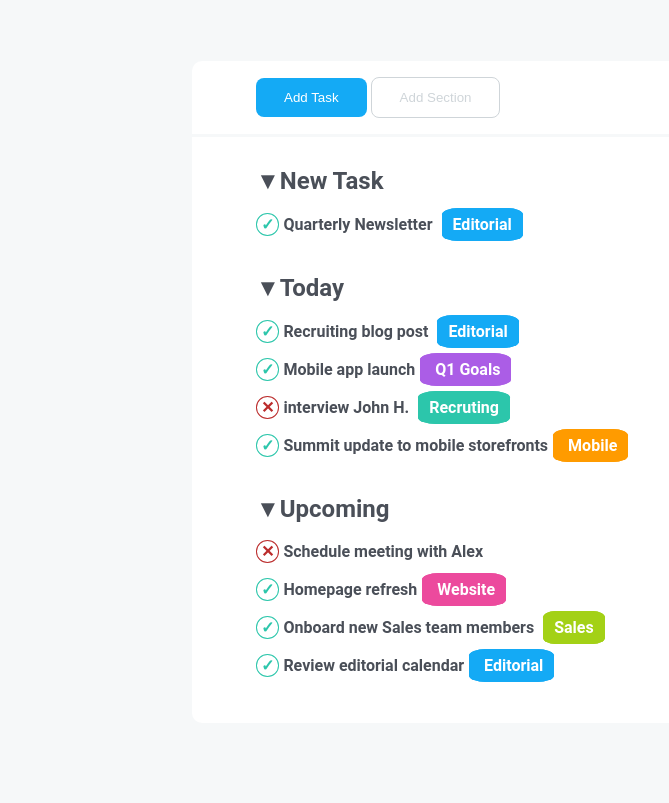
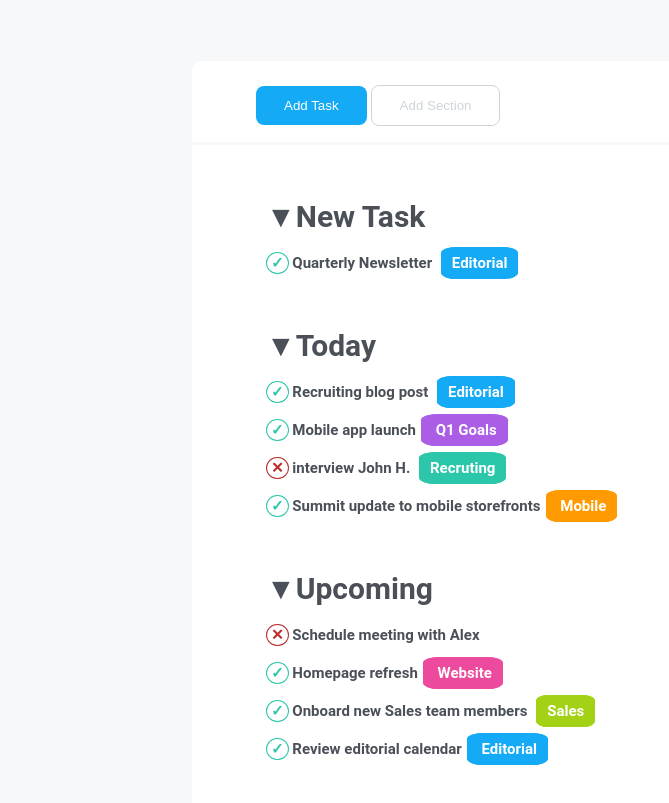
Before and after one commit to GabriPini/html-css-toboolist, a plain HTML site: page index.html in a window 1280 px wide. Shown: the part 115-918 px from the top of the page, without its empty margins (0-669 px from the left). Before the commit the page ends 838 px from the top, so only its background shows below. Drawn offline with Linux system fonts and the light colour scheme.

Commit message:
change div with list

```diff
--- a/css/style.css
+++ b/css/style.css
@@ -38,8 +38,7 @@ main{
     border-top-left-radius: 10px;
     border-top-right-radius: 10px;
     padding-left: 4rem;
-    padding-top: 1,5rem;
-
+    padding-top: 1.5rem;
     background-color: white;
 
 }
@@ -63,6 +62,19 @@ main{
 
 }
 
+ul{
+  list-style-type: none;
+  padding-left: 10px;
+}
+
+li{
+  margin-top: 20px;
+  font-size: 15px;
+}
+.subtitle{
+  font-size: 30px;
+}
+
 .tasks{
     font-family: 'Roboto', sans-serif;;
     font-weight: 600;
@@ -70,7 +82,7 @@ main{
     border-bottom-left-radius: 10px;
     border-bottom-right-radius: 10px;
     padding-left: 4rem;
-    padding-top: 1,5rem;
+    padding-top: 1.5rem;
     padding-bottom: 3rem;
     background-color: white;
     color: #4A4F58;
--- a/index.html
+++ b/index.html
@@ -25,40 +25,48 @@
         <!-- task -->
         <div class="tasks">
             <div class="new_task">
-                <h2>&#x25BC;New Task</h2>
-                <span class="circle-checkmark">✓</span>
-                <span>Quarterly Newsletter <span class="Contenit">Editorial</span></span>
+                <ul>
+                    <li class="subtitle">&#x25BC;New Task</li>
+                  <li> <span class="circle-checkmark">✓</span>
+                   Quarterly Newsletter <span class="Contenit">Editorial</span></span>
+                  </li>
+                </ul>
             </div>
 
 
-            <div class="today">
-                <h2>&#x25BC;Today</h2>
-                <span class="circle-checkmark">✓</span>
-                <span>Recruiting blog post <span class="Contenit"> Editorial</span></span><br><br>
-                <span class="circle-checkmark">✓</span>
+
+           <div class="today">
+            <ul>
+                <li class="subtitle">&#x25BC;Today</li>
+                 <li><span class="circle-checkmark">✓</span>
+                <span>Recruiting blog post <span class="Contenit"> Editorial</span></span></li>
+                <li><span class="circle-checkmark">✓</span>
                 <span>Mobile app launch<span class="Contenit1"> Q1 Goals</span></span>
-                <br><br>
-                <span class="circle-ballot">&#10005;</span>
+                </li>
+                <li><span class="circle-ballot">&#10005;</span>
                 <span>interview John H. <span class="Contenit2"> Recruting</span></span>
-                <br><br>
-                <span class="circle-checkmark">✓</span>
+                </li>
+                <li><span class="circle-checkmark">✓</span>
                 <span>Summit update to mobile storefronts<span class="Contenit3"> Mobile</span></span>
-            </div>
+            </ul>
+           </div>
 
-            <div class="upcoming">
-                <h2>&#x25BC;Upcoming</h2>
-                <span class="circle-ballot">&#10005;</span>
-                <span>Schedule meeting with Alex </span><br><br>
-                <span class="circle-checkmark">✓</span>
+
+          <div class="upcoming">
+            <ul>
+                <li class="subtitle">&#x25BC;Upcoming</li>
+                <li><span class="circle-ballot">&#10005;</span>
+                <span>Schedule meeting with Alex </span></li>
+                <li><span class="circle-checkmark">✓</span>
                 <span>Homepage refresh<span class="Contenit4"> Website</span></span>
-                <br><br>
-                <span class="circle-checkmark">✓</span>
+                </li>
+                <li><span class="circle-checkmark">✓</span>
                 <span>Onboard new Sales team members <span class="Contenit5"> Sales</span></span>
-                <br><br>
-                <span class="circle-checkmark">✓</span>
-                <span>Review editorial calendar<span class="Contenit"> Editorial</span>
-
-            </div>
+                </li>
+                <li><span class="circle-checkmark">✓</span>
+                <span>Review editorial calendar<span class="Contenit"> Editorial</span></li>
+            </ul>
+           </div>
 
         </div>
 
```
